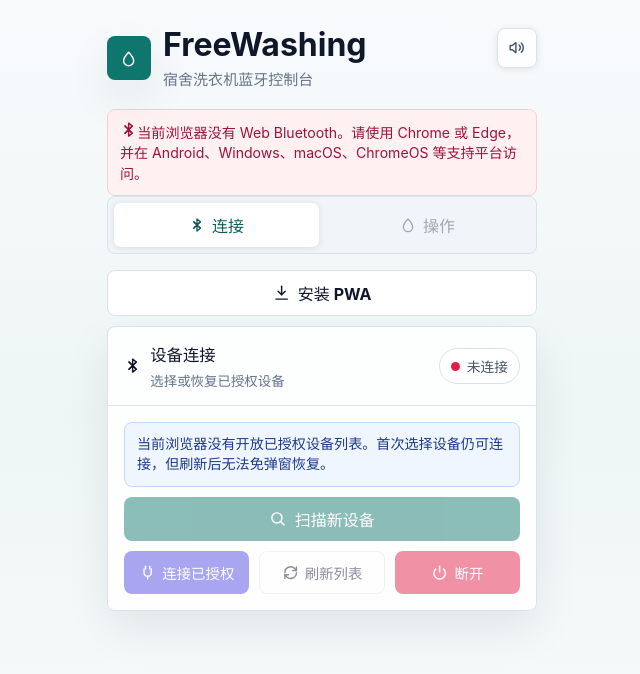
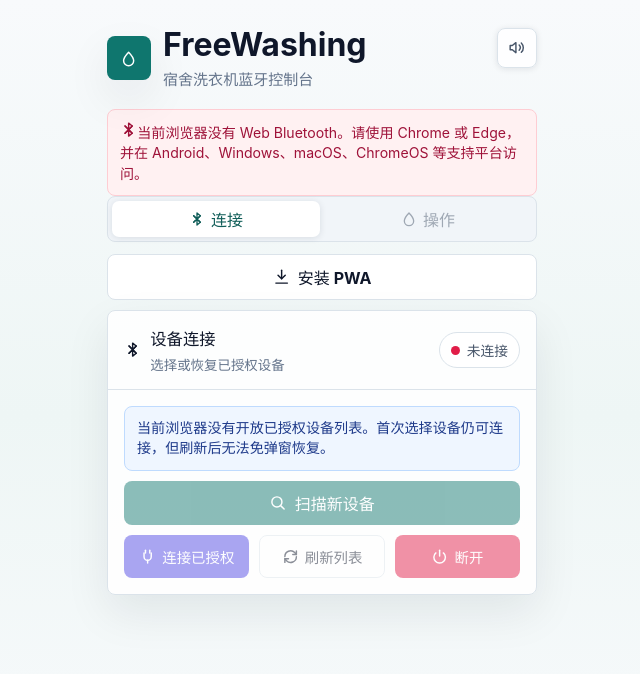
Before and after one commit to stack-all/FreeWashing, a React (Vite) app in the folder webui/: page / in a window 1280 px wide. Shown: the top 674 px of the page, without its empty margins (318-958 px from the left). Built offline with nearby package versions, Linux system fonts and the light colour scheme.

Commit message:
Compact main tab height

```diff
--- a/webui/src/styles.css
+++ b/webui/src/styles.css
@@ -229,26 +229,26 @@ button {
   display: grid;
   width: 100%;
   grid-template-columns: repeat(2, minmax(0, 1fr));
-  gap: 6px;
-  margin: 0 auto 16px;
+  gap: 4px;
+  margin: 0 auto 12px;
   border: 1px solid var(--line);
   border-radius: 8px;
   background: var(--surface-muted);
-  padding: 6px;
+  padding: 4px;
 }
 
 .app-tab {
   display: inline-flex;
-  min-height: 44px;
+  min-height: 36px;
   align-items: center;
   justify-content: center;
-  gap: 7px;
+  gap: 6px;
   border-radius: 7px;
   background: transparent;
   color: var(--text-soft);
   cursor: pointer;
   font-weight: 800;
-  padding: 8px 10px;
+  padding: 6px 8px;
 }
 
 .app-tab.active {
```
